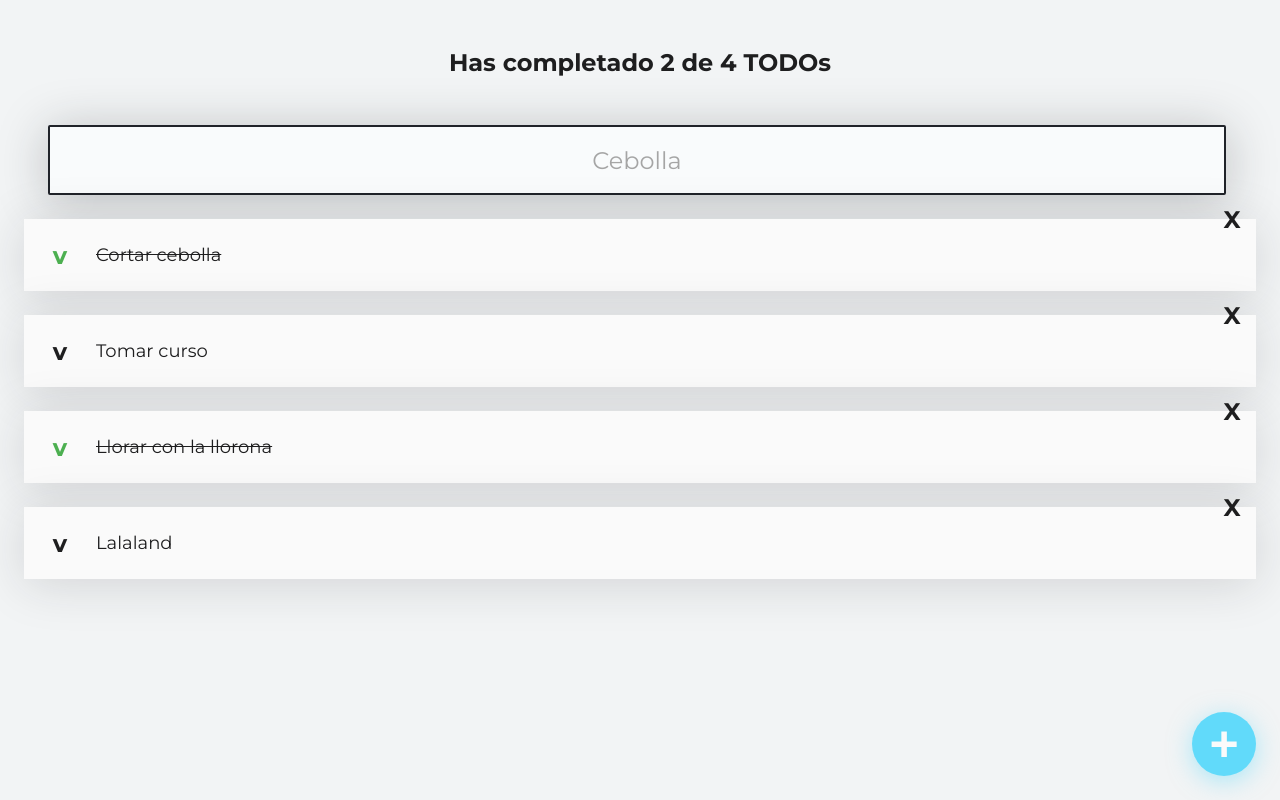
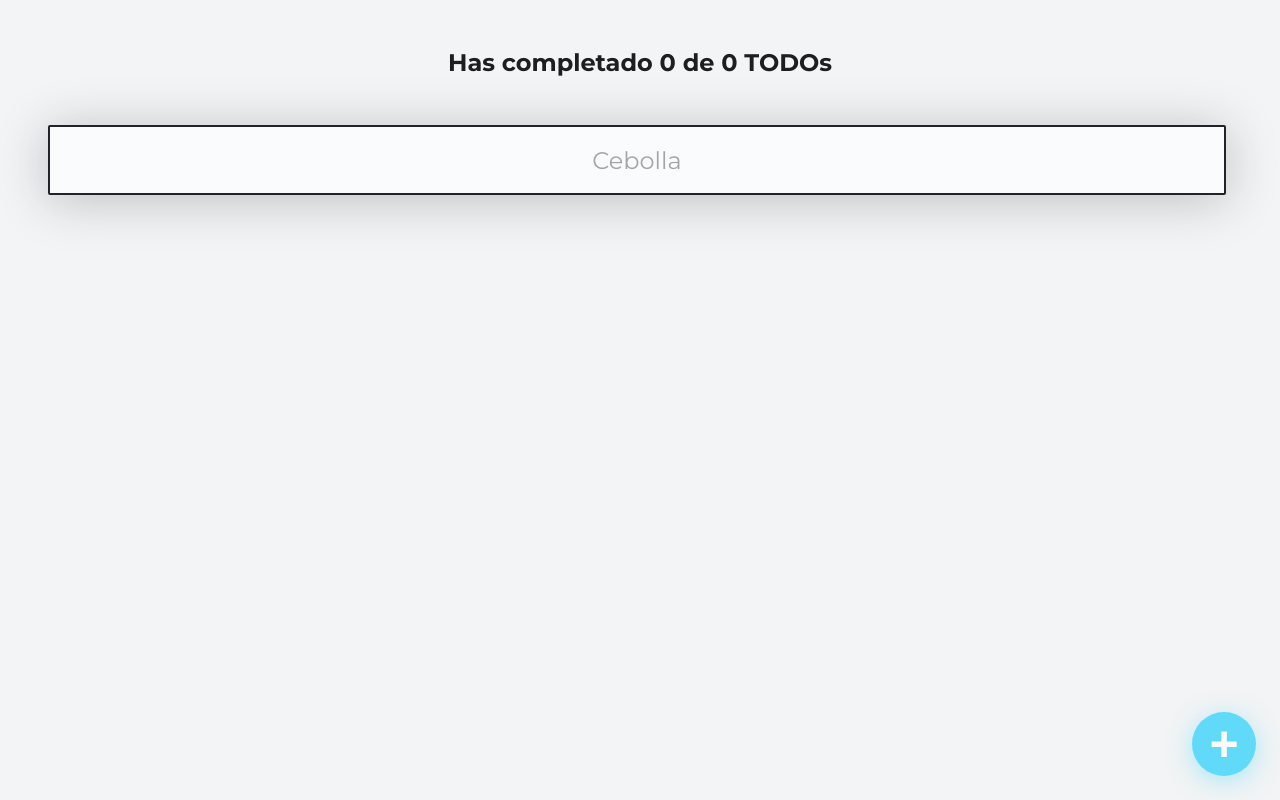
Before and after one commit to jesusgperez/react-intro, a React (Create React App) app: page / in a window 1280 px wide. Built offline with nearby package versions, Linux system fonts and the light colour scheme.

Commit message:
Local storage persistance

```diff
--- a/src/app/App.js
+++ b/src/app/App.js
@@ -10,7 +10,17 @@
 ];
 
 function App(props) {
-  const [todos, setTodos] = React.useState(defaultTodos);
+    const localStorageTodos = localStorage.getItem('TODOS_V1')
+    let parsedTodos
+
+    if (!localStorageTodos) {
+        localStorage.setItem('TODOS_V1', JSON.stringify([]))
+        parsedTodos = []
+    } else {
+        parsedTodos = JSON.parse(localStorageTodos)
+    }
+
+    const [todos, setTodos] = React.useState(parsedTodos);
     const [searchValue, setSearchValue] = React.useState("");
     const completedTodos = todos.filter((todo) => todo.completed).length;
     const totalTodos = todos.length;
@@ -27,18 +37,24 @@
         });
     }
 
+    const saveTodos = (newTodos) => {
+        const stringTodos = JSON.stringify(newTodos)
+        localStorage.setItem('TODOS_V1', stringTodos)
+        setTodos(newTodos)
+    }
+
     const finishTodo = (text) => {
-    const index = todos.findIndex((todo) => todo.text == text);
+        const index = todos.findIndex((todo) => todo.text === text);
         const newTodos = [...todos];
         newTodos[index].completed = true;
-    setTodos(newTodos);
+        saveTodos(newTodos);
     };
 
   const deleteTodo = (text) => {
-    const index = todos.findIndex((todo) => todo.text == text);
+    const index = todos.findIndex((todo) => todo.text === text);
     const newTodos = [...todos];
     newTodos.splice(index, 1);
-    setTodos(newTodos);
+    saveTodos(newTodos);
   };
 
   return (
```
Lines whose indentation alone changed are shown as unchanged.
